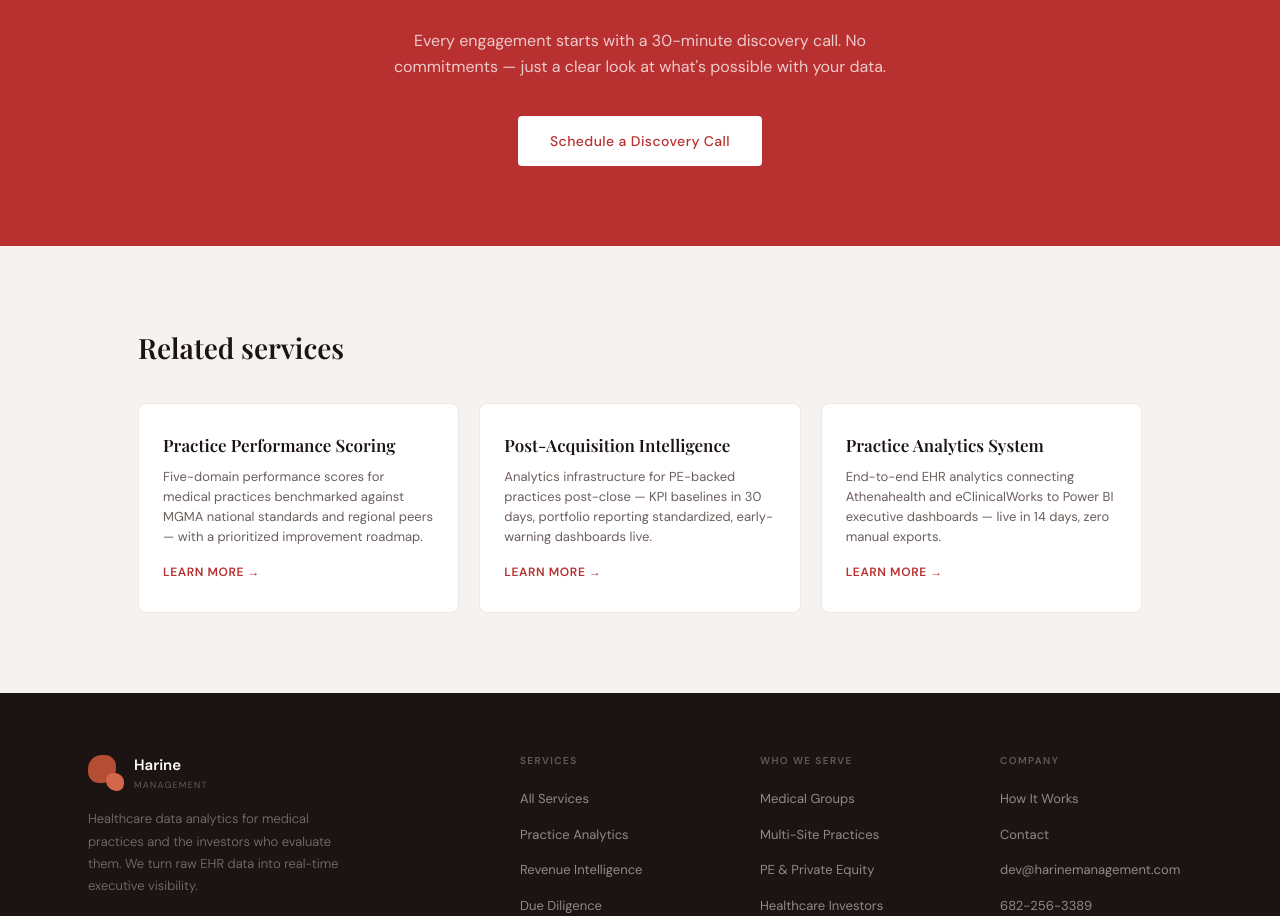
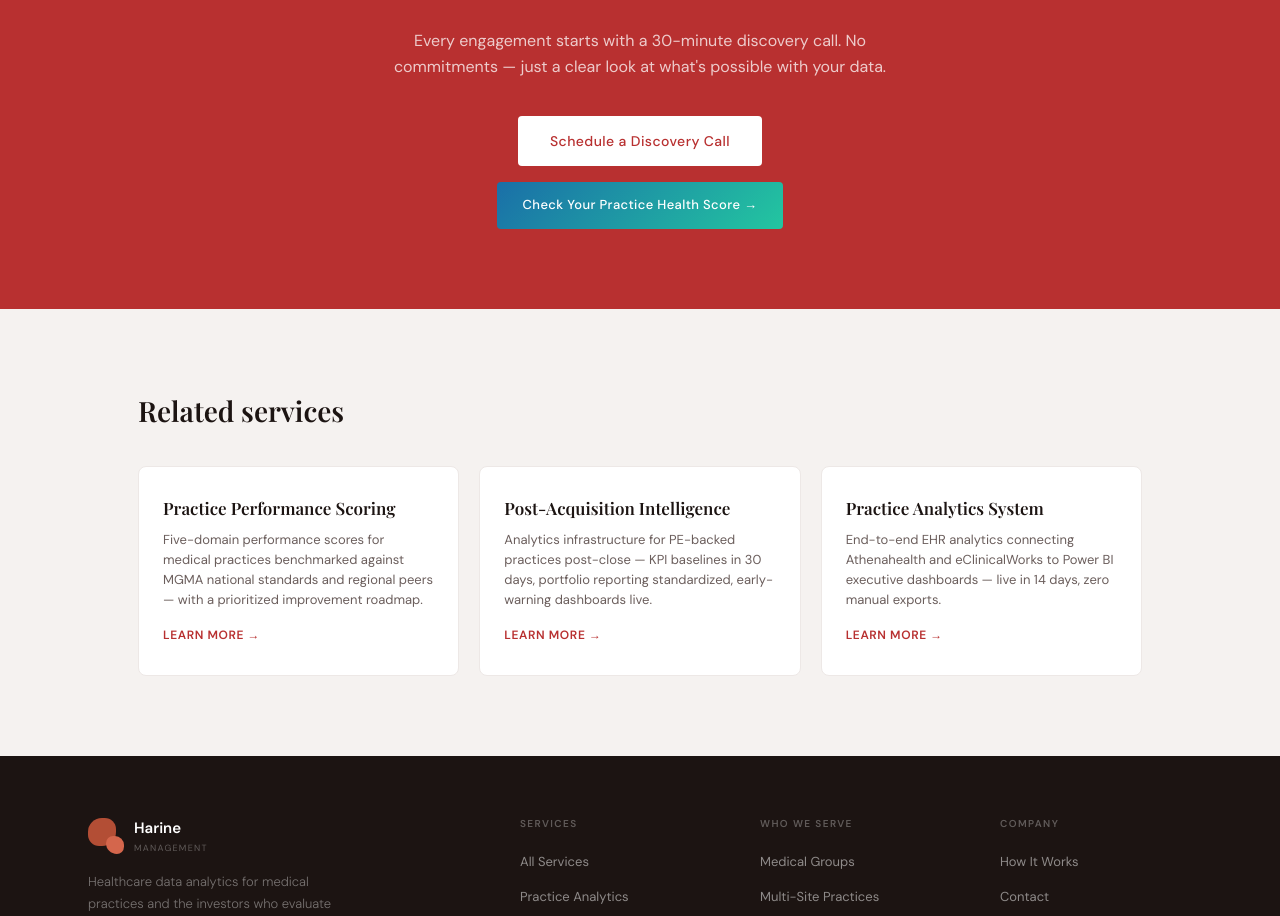
Before and after one commit to Harmonyangels/harine-management, a Next.js app: page /services/due-diligence-analytics in a window 1280 px wide. Shown: the part 3695-4611 px from the top of the page. Built offline with nearby package versions, Linux system fonts and the light colour scheme.

Commit message:
feat: add Practice Health Score CTA to homepage hero and service pages

```diff
--- a/app/globals.css
+++ b/app/globals.css
@@ -201,6 +201,8 @@ nav {
 .btn-terra { background: var(--terra); color: var(--white); font-size: 14px; padding: 14px 28px; }
 .btn-ghost { background: transparent; color: var(--ink-mid); border: 1px solid var(--stone); font-size: 13px; padding: 12px 24px; }
 .btn-white { background: var(--white); color: var(--crimson); font-size: 14px; padding: 14px 32px; }
+.btn-score { background: linear-gradient(135deg, #1a6fa8, #23c6a0); color: var(--white); font-size: 13px; padding: 13px 26px; }
+.service-cta-actions { display: flex; gap: 16px; align-items: center; justify-content: center; flex-wrap: wrap; }
 
 /* Hero visual */
 .hero-visual { position: relative; }
--- a/app/page.tsx
+++ b/app/page.tsx
@@ -113,6 +113,7 @@ export default function Home() {
             <div className="hero-actions">
               <a href="#contact" className="btn btn-primary">Book a Discovery Call</a>
               <a href="#investors" className="btn btn-secondary">For PE &amp; Investors →</a>
+              <a href="/score" className="btn btn-score">Check Your Practice Health Score — Free, 3-minute assessment →</a>
             </div>
           </div>
 
--- a/app/services/[slug]/page.tsx
+++ b/app/services/[slug]/page.tsx
@@ -184,7 +184,10 @@ export default async function ServicePage({
           <p>
             Every engagement starts with a 30-minute discovery call. No commitments — just a clear look at what&apos;s possible with your data.
           </p>
-          <a href="/#contact" className="btn btn-white">Schedule a Discovery Call</a>
+          <div className="service-cta-actions">
+            <a href="/#contact" className="btn btn-white">Schedule a Discovery Call</a>
+            <a href="/score" className="btn btn-score">Check Your Practice Health Score →</a>
+          </div>
         </div>
       </section>
 
```
